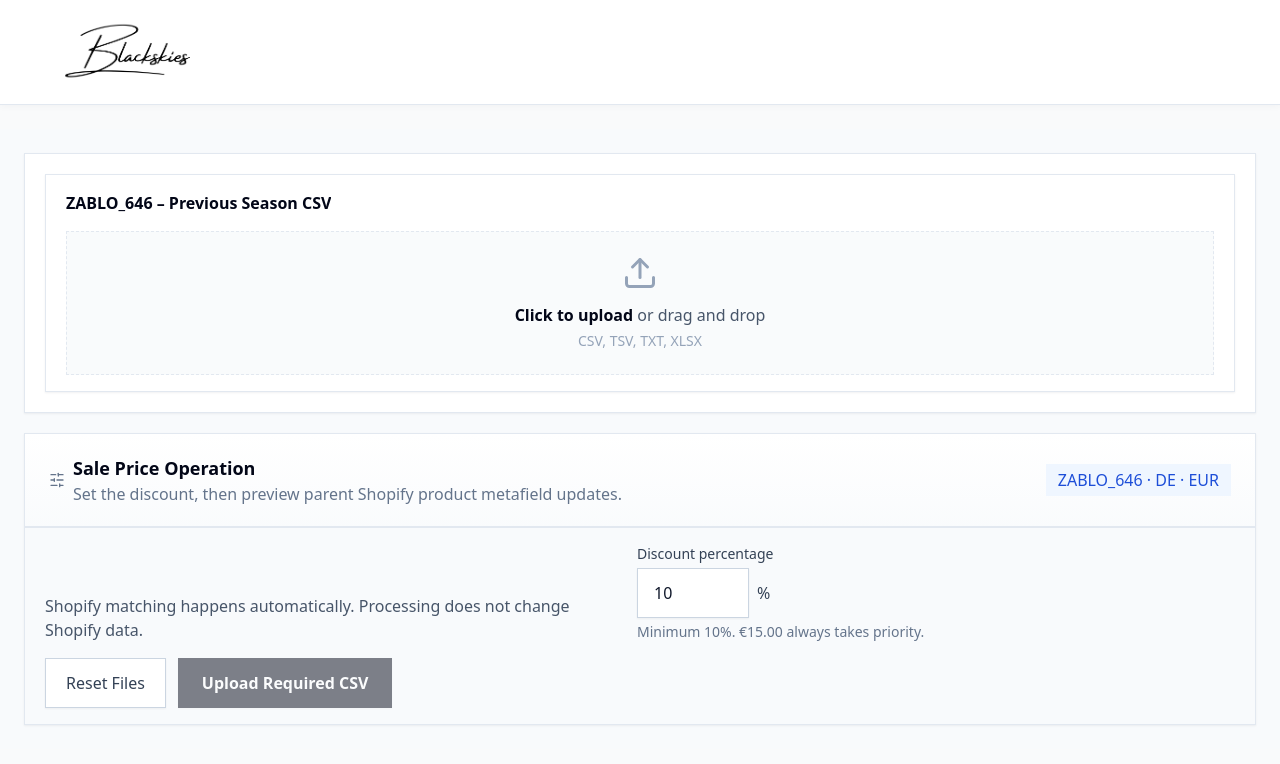
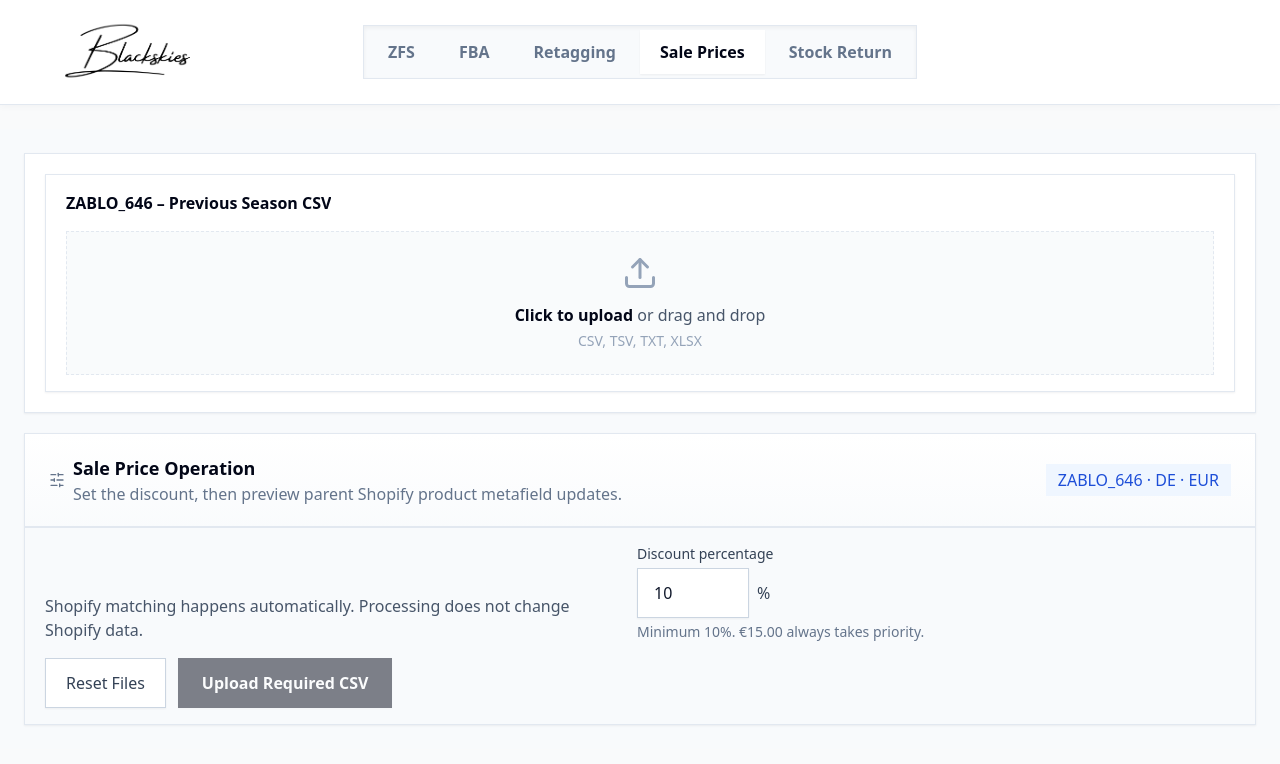
Before and after one commit to pradhankukiran/blackskies-inventory, a React (Vite) app: page /sale-prices in a window 1280 px wide. Shown: the top 764 px of the page. Built offline with nearby package versions, Linux system fonts and the light colour scheme.

Commit message:
Restore persistent tool navigation

```diff
--- a/src/components/IntegratedStockParser.tsx
+++ b/src/components/IntegratedStockParser.tsx
@@ -1611,8 +1611,12 @@ const IntegratedStockParser: React.FC = () => {
 
       {/* Modern Header */}
       <div className="mb-6 border-b border-slate-200 bg-white/95 py-5 shadow-[0_1px_8px_rgba(15,23,42,0.04)]">
-        <div className="container mx-auto flex flex-col items-center gap-4 px-4 lg:px-10 xl:flex-row xl:justify-between">
-          <NavLink to="/" className="flex items-center gap-4" aria-label="Open inventory tools home">
+        <div className="container mx-auto flex flex-col items-center gap-4 px-4 lg:px-10 xl:grid xl:grid-cols-[1fr_auto_1fr]">
+          <NavLink
+            to="/"
+            className="flex items-center gap-4 xl:justify-self-start"
+            aria-label="Open inventory tools home"
+          >
             <img
               src="/Blackskies-Logo.png"
               alt="Blackskies Logo"
@@ -1620,8 +1624,29 @@ const IntegratedStockParser: React.FC = () => {
             />
           </NavLink>
 
+          <nav
+            className="flex flex-wrap justify-center gap-1 border border-slate-200 bg-slate-50 p-1 shadow-inner xl:justify-self-center"
+            aria-label="Primary"
+          >
+            {toolLinks.map((tool) => (
+              <NavLink
+                key={tool.to}
+                to={tool.to}
+                className={({ isActive }) =>
+                  `px-4 py-2.5 text-base font-semibold transition-colors sm:px-5 ${
+                    isActive
+                      ? "bg-white text-slate-950 shadow-sm"
+                      : "text-slate-500 hover:bg-white/70 hover:text-slate-900"
+                  }`
+                }
+              >
+                {tool.title}
+              </NavLink>
+            ))}
+          </nav>
+
           {(onHomeRoute || canSyncShopify) && (
-            <div className="flex flex-wrap items-center justify-center gap-3">
+            <div className="flex flex-wrap items-center justify-center gap-3 xl:justify-self-end">
               {canSyncShopify && (
                 <div className="relative">
                   <button
```
